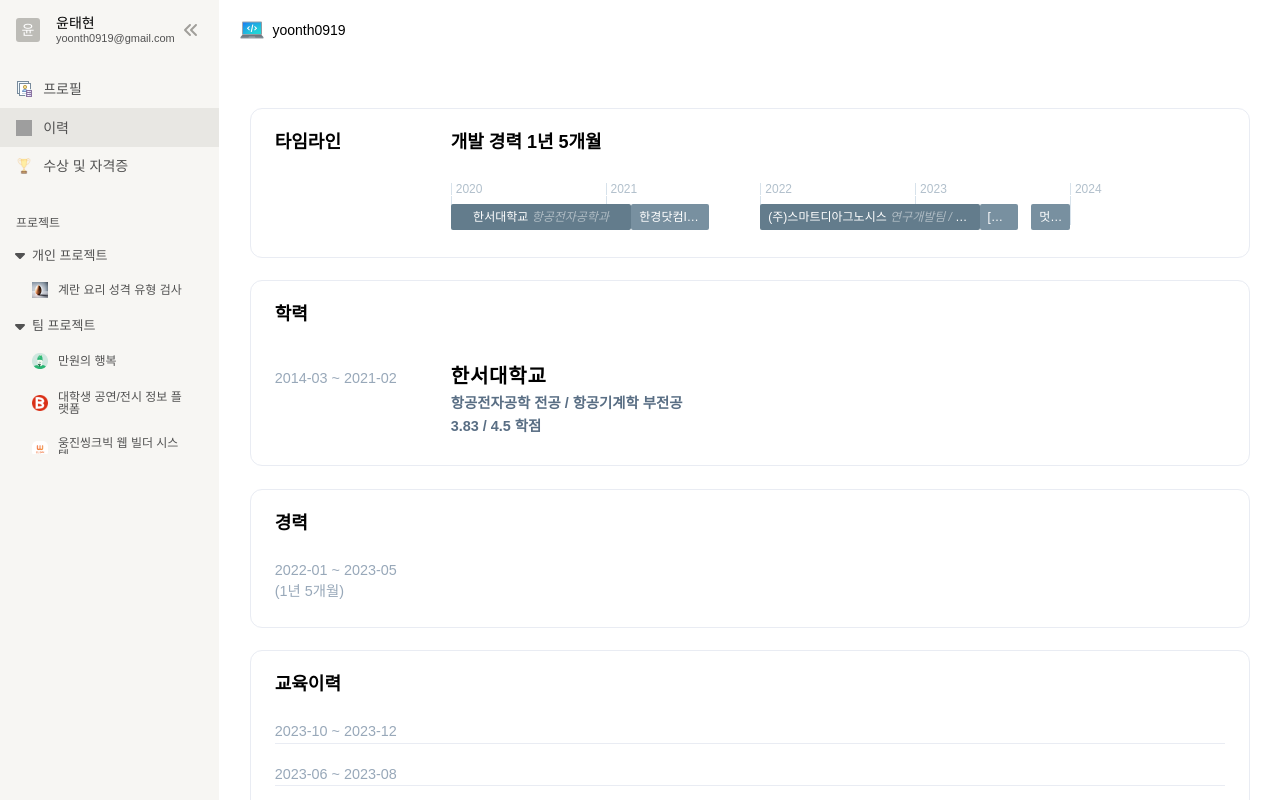
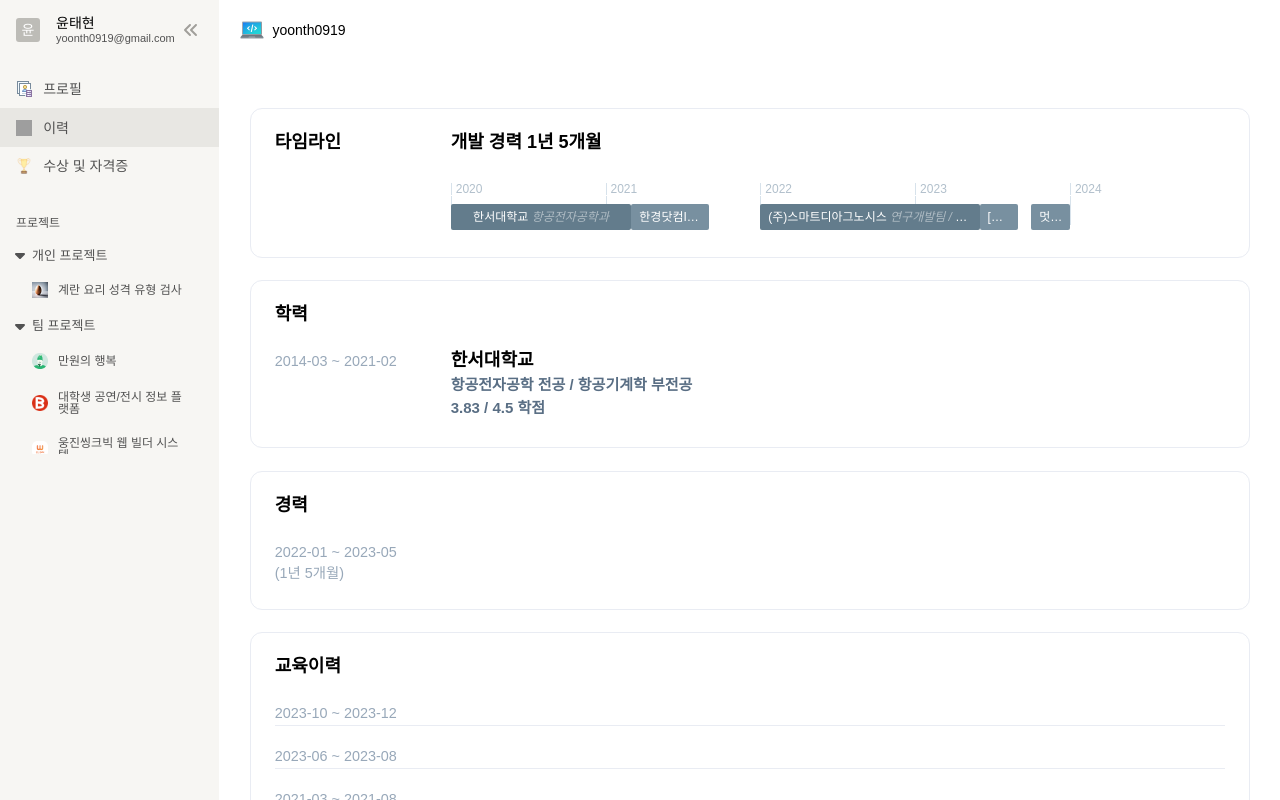
Before and after one commit to yoonth95/portfolio, a React (Vite) app: page /career in a window 1280 px wide. Built offline with nearby package versions, Linux system fonts and the light colour scheme; grey boxes are pictures that could not be loaded; a web font is replaced by a local one.

Commit message:
Design: 이력 페이지 학력 컴포넌트 마크업 및 디자인

```diff
--- a/src/components/career/careerEdu/CareerEdu.styled.ts
+++ b/src/components/career/careerEdu/CareerEdu.styled.ts
@@ -1,14 +1 @@
 import styled from "styled-components";
-
-export const EduTitle = styled.h2`
-  font-size: 1.25rem;
-  line-height: 1.5rem;
-  letter-spacing: 0.05rem;
-  margin: 13px 0 8px;
-`;
-
-export const EduSubTitle = styled.h3`
-  font-size: 0.9rem;
-  color: #596e84;
-  margin-bottom: 8px;
-`;
--- a/src/components/career/careerEdu/CareerEdu.tsx
+++ b/src/components/career/careerEdu/CareerEdu.tsx
@@ -7,12 +7,11 @@ interface CareerEduProps {
 }
 
 const CareerEdu: React.FC<CareerEduProps> = ({ data }) => {
-  console.log(data);
   return (
     <>
-      <C.EduTitle>{data.title}</C.EduTitle>
-      <C.EduSubTitle>{`${data.major} / ${data.minor}`}</C.EduSubTitle>
-      <C.EduSubTitle>{`${data.score}`}</C.EduSubTitle>
+      <h2>{data.title}</h2>
+      <h3>{`${data.major} / ${data.minor}`}</h3>
+      <h3>{`${data.score}`}</h3>
     </>
   );
 };
```
